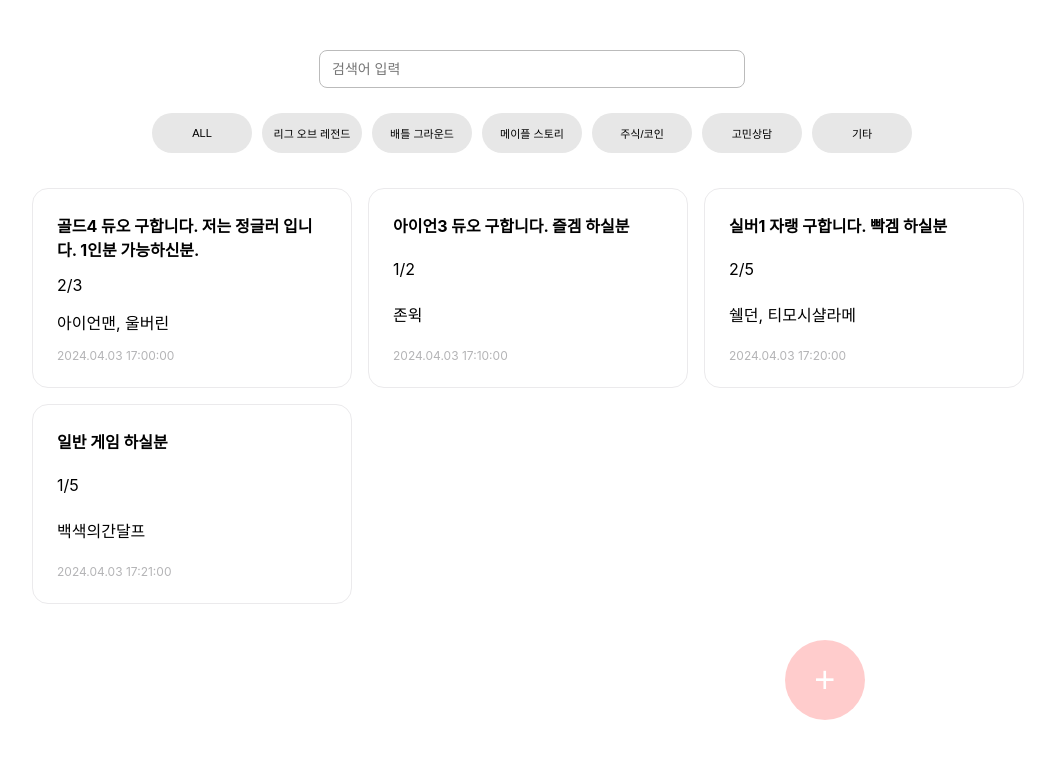
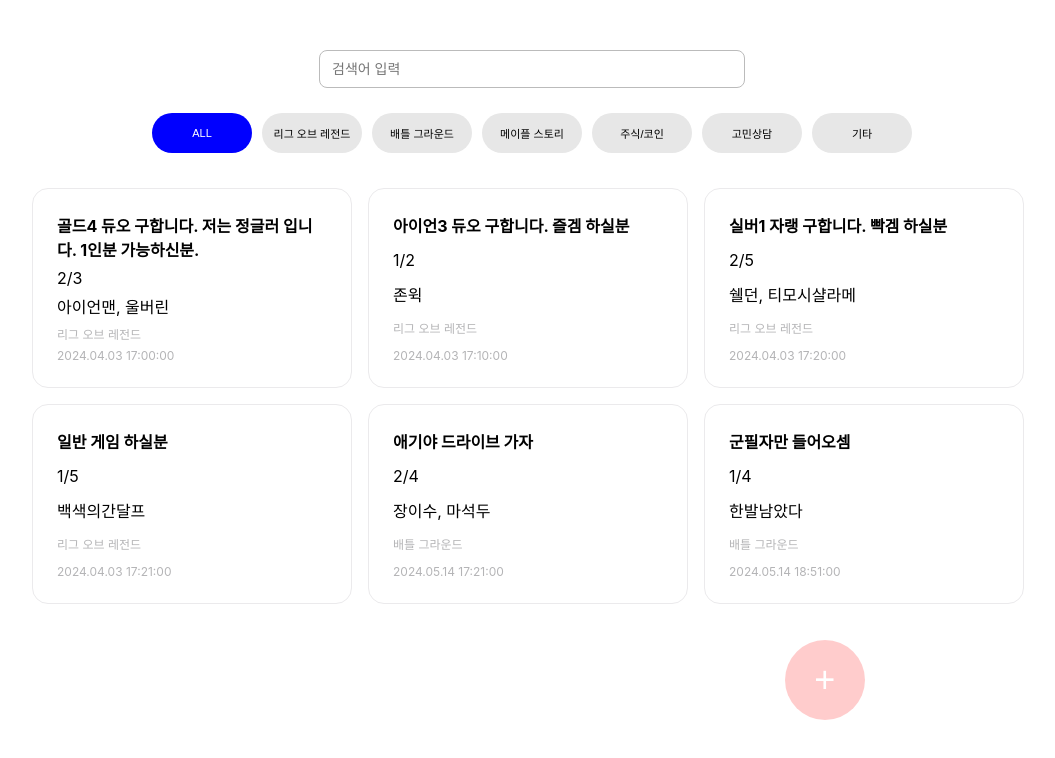
Before and after one commit to jjongmae/connn, a React (Create React App) app in the folder frontend/: page / in a window 1280 px wide. Shown: the top 758 px of the page, without its empty margins (108-1163 px from the left). Built offline with nearby package versions, Linux system fonts and the light colour scheme.

Commit message:
* 코드 정리 * 카테고리 선택 기능 추가

```diff
--- a/frontend/src/App.css
+++ b/frontend/src/App.css
@@ -47,6 +47,11 @@
   margin: 5px;
 }
 
+.category .btn.selected {
+  color: white;
+  background-color: blue;
+}
+
 .chat-list{
   margin-top: 30px;
   display:flex;
@@ -73,6 +78,11 @@
 }
 
 .chat-list .card .date{
+  font-size:12px;
+  color:#b4b4b6;
+}
+
+.chat-list .card .card-category{
   font-size:12px;
   color:#b4b4b6;
 }
--- a/frontend/src/App.js
+++ b/frontend/src/App.js
@@ -1,19 +1,19 @@
 import './App.css';
 import React from 'react';
-import { BrowserRouter , Routes, Route } from 'react-router-dom';
+import { BrowserRouter, Routes, Route } from 'react-router-dom';
 import MainPage from './components/mainPage';
 import ChatRoom from './components/chatRoom';
 
 function App() {
   return (
-    <div class="app">
-      <header class="app-header">
+    <div className="app">
+      <header className="app-header">
       </header>
-      <main class="app-main">
+      <main className="app-main">
         <BrowserRouter>
           <Routes>
-            <Route path="/" element={<MainPage></MainPage>} />
-            <Route path="/chatroom" element={<ChatRoom></ChatRoom>} />
+            <Route path="/" element={<MainPage />} />
+            <Route path="/chatroom" element={<ChatRoom />} />
           </Routes>
         </BrowserRouter>
       </main>
--- a/frontend/src/components/mainPage.js
+++ b/frontend/src/components/mainPage.js
@@ -3,25 +3,76 @@ import { useNavigate } from 'react-router-dom';
 import CATEGORY from '../mock/category.json';
 import CHATLIST from '../mock/chatList.json';
 
+const fetchCategories = async () => {
+  try {
+    //const response = await fetch('API URL');
+    //const data = await response.json();
+    //// 실제 API 호출 대신 모의 데이터 반환
+    const data = CATEGORY;
+    return data;
+  } catch (error) {
+    throw new Error(`카테고리를 불러오는데 실패했습니다: ${error}`);
+  }
+};
+
+const fetchChatList = async () => {
+  try {
+    //const response = await fetch('API URL');
+    //const data = await response.json();
+    const data = CHATLIST;
+    return data;
+  } catch (error) {
+    throw new Error(`채팅방 목록을 불러오는데 실패했습니다: ${error}`);
+  }
+};
+
+// 카테고리에 따라 채팅 목록을 가져오는 함수
+const fetchChatListByCategory = async (categoryId) => {
+  try {
+    //const response = await fetch(`${process.env.REACT_APP_API_URL}/chatList?category=${categoryId}`);
+    const data = CHATLIST;
+    return data;
+  } catch (error) {
+    console.error('채팅 목록을 불러오는데 실패했습니다:', error);
+  }
+};
+
 const Search = () => {
     return (
-      <div class="search">
-        <input class="input" type="text" placeholder="검색어 입력"/>
+      <div className="search">
+        <input className="input" type="text" placeholder="검색어 입력"/>
       </div>
     );
   }
 
-  const Category = ({ categories }) => {
+  const Category = ({ selectedCategory, setSelectedCategory }) => {
+    const [categories, setCategories] = useState([]);
+
+    useEffect(() => {
+      const init = async () => {
+        const data = await fetchCategories();
+        setCategories(data);
+        setSelectedCategory(data[0]?.categoryId);
+      };
+
+      init();
+    }, [setSelectedCategory]);
+
     return (
-      <div class="category">
-        {categories.map((category, index) => (
-          <button key={index} class="btn">{category}</button>
+      <div className="category">
+        {categories.map((category) => (
+          <button
+            key={category.categoryId}
+            className={`btn ${selectedCategory === category.categoryId ? 'selected' : ''}`}
+            onClick={() => setSelectedCategory(category.categoryId)}>
+              {category.categoryName}
+          </button>
         ))}
       </div>
     );
   }
 
-  const ChatList = ({ chatList }) => {
+  const ChatList = ({ chatList= [] }) => {
     const [hoveredIndex, setHoveredIndex] = useState(null);
     const [showButtonIndex, setShowButtonIndex] = useState(null);
     const navigate = useNavigate();
@@ -38,17 +89,18 @@ const Search = () => {
       navigate("/chatroom");
     }
     return (
-      <div class="chat-list">
-        {chatList.map((chat, index) => (
-          <div key={index} class="card"
-            onMouseEnter={() => handleMouseEnter(index)}
+      <div className="chat-list">
+        {chatList.map((chat) => (
+          <div key={chat.chatId} className="card"
+            onMouseEnter={() => handleMouseEnter(chat.chatId)}
             onMouseLeave={handleMouseLeave}>
-            <div class="title">{chat.title}</div>
-            <div class="count">{`${chat.currentCount}/${chat.totalCount}`}</div>
-            <div class="user">{chat.user.join(", ")}</div>
-            <div class="date">{chat.date}</div>
-            {showButtonIndex === index && (
-              <button onClick={() => handleOnClickEnterButton(index)} class="enter-btn">입장</button>
+            <div className="title">{chat.title}</div>
+            <div className="count">{`${chat.currentCount}/${chat.totalCount}`}</div>
+            <div className="user">{chat.userList.join(", ")}</div>
+            <div className="card-category">{chat.category}</div>
+            <div className="date">{chat.date}</div>
+            {showButtonIndex === chat.chatId && (
+              <button onClick={() => handleOnClickEnterButton(chat.chatId)} className="enter-btn">입장</button>
             )}
           </div>
         ))}
@@ -58,20 +110,20 @@ const Search = () => {
 
   const FloatingButton = ({setIsModalOpen}) => {
     return (
-      <div class="floating-button">
+      <div className="floating-button">
         <button onClick={() => setIsModalOpen(true)}>+</button>
       </div>
     )
   }
 
-  const CreateChatRoom = ({ setIsModalOpen, categories }) => {
+  const CreateChatRoom = ({ setIsModalOpen }) => {
+    const [categories, setCategories] = useState([]);
     const [roomInfo, setRoomInfo] = useState({
       category: '',
       title: '',
       totalCount: '',
       nickName: ''
     });
-
     const navigate = useNavigate();
 
     const handleInputChange = (e) => {
@@ -91,28 +143,38 @@ const Search = () => {
       navigate("/chatroom");
     };
 
+    //API 호출을 위한 useEffect
+    useEffect(() => {
+      const init = async () => {
+        const data = await fetchCategories();
+        setCategories(data);
+      };
+
+      init();
+    }, []);
+
     return (
-      <div class="modal">
-        <div class="modal-content">
-          <span class="close" onClick={() => setIsModalOpen(false)}>&times;</span>
-          <form class="create-chat-room" onSubmit={handleSubmit}>
-            <div class="form-group">
+      <div className="modal">
+        <div className="modal-content">
+          <span className="close" onClick={() => setIsModalOpen(false)}>&times;</span>
+          <form className="create-chat-room" onSubmit={handleSubmit}>
+            <div className="form-group">
                 <label>카테고리</label>
                 <select name="category" value={roomInfo.category} onChange={handleInputChange}>
-                    {categories.map((category, index) => (
-                        <option key={index} value={category}>{category}</option>
+                    {categories.map((category) => (
+                        <option key={category.categoryId} value={category}>{category.categoryName}</option>
                     ))}
                 </select>
             </div>
-            <div class="form-group">
+            <div className="form-group">
                 <label>제목</label>
                 <input type="text" name="title" value={roomInfo.title} onChange={handleInputChange} />
             </div>
-            <div class="form-group">
+            <div className="form-group">
                 <label>인원수</label>
                 <input type="text" name="totalCount" value={roomInfo.totalCount} onChange={handleInputChange} />
             </div>
-            <div class="form-group">
+            <div className="form-group">
                 <label>닉네임</label>
                 <input type="text" name="nickName" value={roomInfo.nickName} onChange={handleInputChange} />
             </div>
@@ -124,45 +186,35 @@ const Search = () => {
   }
 
   const MainPage = () => {
+    const [selectedCategory, setSelectedCategory] = useState(null);
+    const [chatList, setChatList] = useState([]);
     const [isModalOpen, setIsModalOpen] = useState(false);
-    const [categories, setCategories] = useState([]);
-    const [chatList, setChatList] = useState([]);
 
-    const requestCategories = async () => {
-      try {
-        //const response = await fetch('API URL');
-        //const data = await response.json();
-        const data = CATEGORY;
-        setCategories(data);
-      } catch (error) {
-        console.error(`카테고리를 불러오는데 실패했습니다.\ncode: ${error}`);
-      }
-    };
+    // 카테고리가 변경될 때마다 채팅 목록 갱신
+    useEffect(() => {
+      const refreshChatList = async () => {
+        const data = await fetchChatListByCategory(selectedCategory);
+        setChatList(data);
+      };
+      refreshChatList();
+    }, [selectedCategory]);
 
-    const requestChatList = async () => {
-      try {
-        //const response = await fetch('API URL');
-        //const data = await response.json();
-        const data = CHATLIST;
+    useEffect(() => {
+      const init = async () => {
+        const data = await fetchChatList();
         setChatList(data);
-      } catch (error) {
-        console.error(`채팅방 목록을 불러오는데 실패했습니다.\ncode: ${error}`);
-      }
-    };
+      };
 
-    //API 호출을 위한 useEffect
-    useEffect(() => {
-      requestCategories();
-      requestChatList();
+      init();
     }, []);
 
     return (
       <div>
-        <Search></Search>
-        <Category categories={categories}></Category>
-        <ChatList chatList={chatList}></ChatList>
-        <FloatingButton setIsModalOpen={setIsModalOpen}></FloatingButton>
-        {isModalOpen && <CreateChatRoom setIsModalOpen={setIsModalOpen} categories={categories} />}
+        <Search />
+        <Category selectedCategory={selectedCategory} setSelectedCategory={setSelectedCategory} />
+        <ChatList chatList={chatList} />
+        <FloatingButton setIsModalOpen={setIsModalOpen} />
+        {isModalOpen && <CreateChatRoom setIsModalOpen={setIsModalOpen} />}
       </div>
     )
   }
--- a/frontend/src/mock/category.json
+++ b/frontend/src/mock/category.json
@@ -1,9 +1,30 @@
 [
-    "ALL",
-    "리그 오브 레전드",
-    "배틀 그라운드",
-    "메이플 스토리",
-    "주식/코인",
-    "고민상담",
-    "기타"
+    {
+        "categoryId": 0,
+        "categoryName": "ALL"
+    },
+    {
+        "categoryId": 1,
+        "categoryName": "리그 오브 레전드"
+    },
+    {
+        "categoryId": 2,
+        "categoryName": "배틀 그라운드"
+    },
+    {
+        "categoryId": 3,
+        "categoryName": "메이플 스토리"
+    },
+    {
+        "categoryId": 4,
+        "categoryName": "주식/코인"
+    },
+    {
+        "categoryId": 5,
+        "categoryName": "고민상담"
+    },
+    {
+        "categoryId": 6,
+        "categoryName": "기타"
+    }
 ]
--- a/frontend/src/mock/chatList.json
+++ b/frontend/src/mock/chatList.json
@@ -1,34 +1,56 @@
 [
     {
+      "chatId": "0001",
       "category": "리그 오브 레전드",
       "title": "골드4 듀오 구합니다. 저는 정글러 입니다. 1인분 가능하신분.",
       "totalCount": 3,
       "currentCount": 2,
-      "user": ["아이언맨", "울버린"],
+      "userList": ["아이언맨", "울버린"],
       "date": "2024.04.03 17:00:00"
     },
     {
+      "chatId": "0002",
       "category": "리그 오브 레전드",
       "title": "아이언3 듀오 구합니다. 즐겜 하실분",
       "totalCount": 2,
       "currentCount": 1,
-      "user": ["존윅"],
+      "userList": ["존윅"],
       "date": "2024.04.03 17:10:00"
     },
     {
+      "chatId": "0003",
       "category": "리그 오브 레전드",
       "title": "실버1 자랭 구합니다. 빡겜 하실분",
       "totalCount": 5,
       "currentCount": 2,
-      "user": ["쉘던", "티모시샬라메"],
+      "userList": ["쉘던", "티모시샬라메"],
       "date": "2024.04.03 17:20:00"
     },
     {
+      "chatId": "0004",
       "category": "리그 오브 레전드",
       "title": "일반 게임 하실분",
       "totalCount": 5,
       "currentCount": 1,
-      "user": ["백색의간달프"],
+      "userList": ["백색의간달프"],
       "date": "2024.04.03 17:21:00"
+    },
+    {
+      "chatId": "0005",
+      "category": "배틀 그라운드",
+      "title": "애기야 드라이브 가자",
+      "totalCount": 4,
+      "currentCount": 2,
+      "userList": ["장이수", "마석두"],
+      "date": "2024.05.14 17:21:00"
+    },
+    {
+      "chatId": "0006",
+      "category": "배틀 그라운드",
+      "title": "군필자만 들어오셈",
+      "totalCount": 4,
+      "currentCount": 1,
+      "userList": ["한발남았다"],
+      "date": "2024.05.14 18:51:00"
     }
 ]
```
Also changed, not shown: frontend/src/components/chatRoom.js (+19 -16 lines), frontend/src/mock/users.json (+8 -2 lines).
